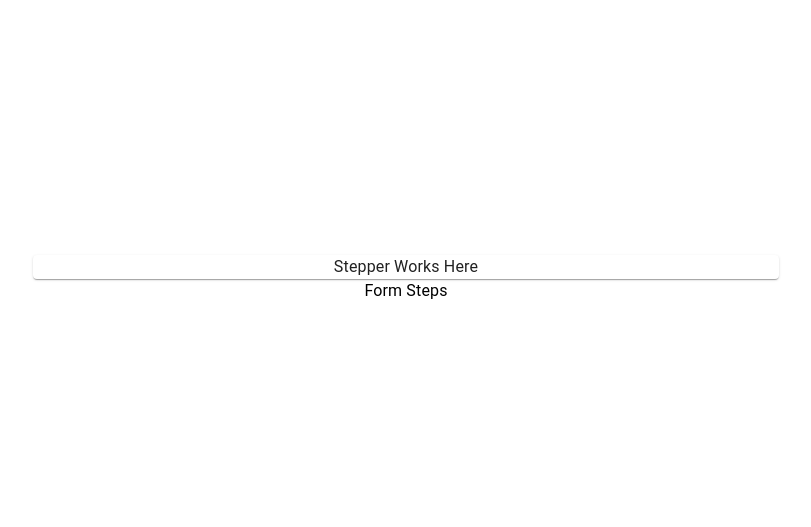
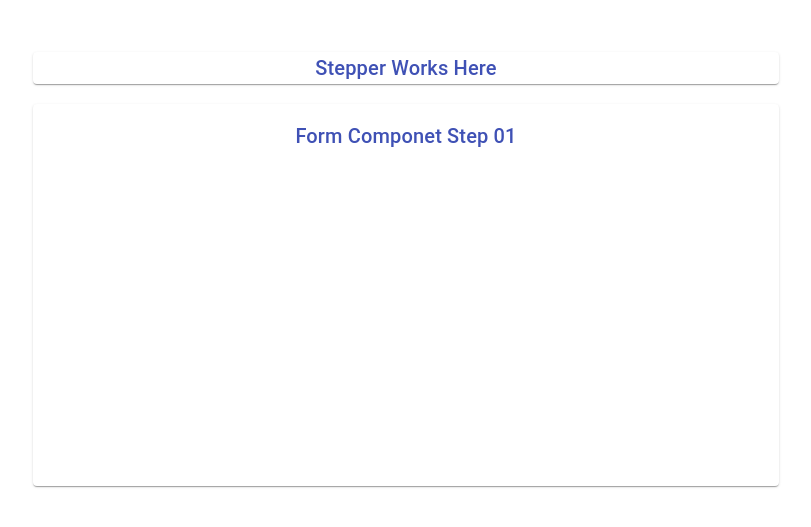
Before and after one commit to Manish994/multiple_step_form_material_ui, a React (Create React App) app: page / in a window 1280 px wide. Shown: the part 113-640 px from the top of the page, without its empty margins (234-1045 px from the left). Built offline with nearby package versions, Linux system fonts and the light colour scheme.

Commit message:
2nd phase is completed

```diff
--- /dev/null
+++ b/src/Components/Common/displayComponents.jsx
@@ -0,0 +1,15 @@
+import { Typography } from "@material-ui/core";
+
+const RenderText = ({ label, color, align, variant, component }) => {
+  return (
+    <Typography
+      color={color ? color : "primary"}
+      align={align ? align : "center"}
+      variant={variant ? variant : "h6"}
+    >
+      {label}
+    </Typography>
+  );
+};
+
+export { RenderText };
--- a/src/Components/formComponents.jsx
+++ b/src/Components/formComponents.jsx
@@ -1,6 +1,7 @@
 import React, { Component } from "react";
-import { Grid, withStyles, Box, Paper, Typography } from "@material-ui/core";
+import { Grid, withStyles, Box, Paper } from "@material-ui/core";
 import { Styles } from "./Common/styles";
+import { RenderText } from "./Common/displayComponents";
 import propTypes from "prop-types";
 
 class FormComponent extends Component {
@@ -9,11 +10,15 @@ class FormComponent extends Component {
     return (
       <Grid container className={classes.formContainer}>
         <Grid item xs={12} sm={7}>
-          <Box p={2} mb={2} component={Paper}>
-            <Typography> Stepper Works Here</Typography>
+          <Box p={2} mb={4} component={Paper}>
+            {/* <Typography> Stepper Works Here</Typography> */}
+            {RenderText({ label: "Stepper Works Here" })}
           </Box>
-          <Box>
-            <Typography> Form Steps</Typography>
+          <Box component={Paper}>
+            {/* <Typography> Form Steps</Typography> */}
+            <form className={classes.form}>
+              {RenderText({ label: "Form Componet Step 01" })}
+            </form>
           </Box>
         </Grid>
       </Grid>
```
